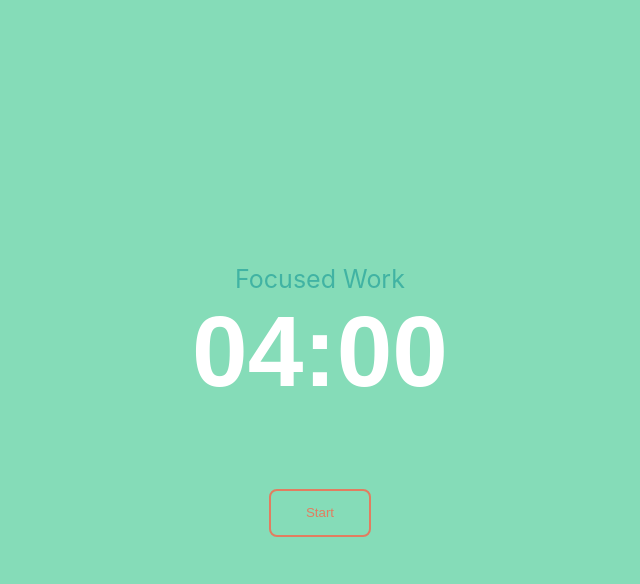
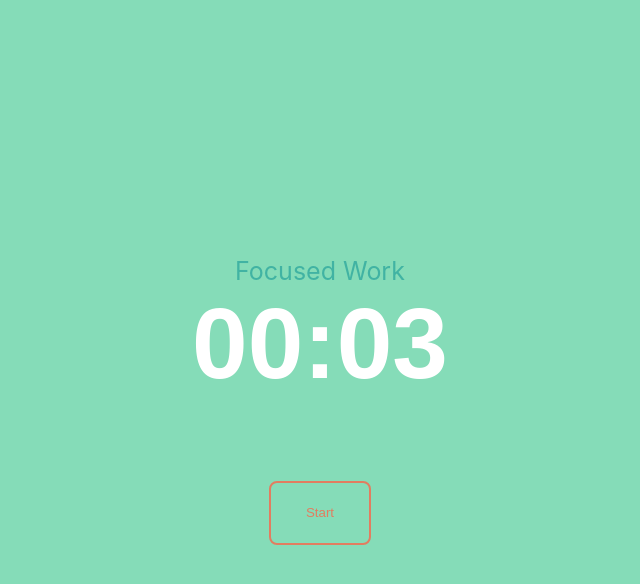
Before and after one commit to allendo1998/pomodoro, a plain HTML site: page index.html in a window 1280 px wide. Both pictures are taken after a click on the button "Start". Shown: the whole page, without its empty margins (320-960 px from the left). Drawn offline with Linux system fonts and the light colour scheme.

Commit message:
display countdown timer

```diff
--- a/index.html
+++ b/index.html
@@ -6,6 +6,7 @@
     <meta name="viewport" content="width=device-width, initial-scale=1.0">
     <link rel="stylesheet" href="styles.css">
     <title>Pomodoro</title>
+    <script src="timer.js"></script>
 </head>
 <body>
     <div class = "card">
@@ -14,12 +15,15 @@
         </div>
 
         <div class="timer">
-            <h2>04:00</h2>
+            <h2 id="time">04:00</h2>
         </div>
 
         <div class="startButton">
-            <button class="btn">Start</button>
+            <button class="btn"onclick="startPomodoro()">Start</button>
         </div>
     </div>
 </body>
 </html>
+
+
+<!-- 300, 500 -->
--- a/styles.css
+++ b/styles.css
@@ -31,7 +31,7 @@ body {
 .btn {
     margin-top:10vh;
     width: 40%;
-    height: 6vh;
+    height: 8vh;
     background-color: transparent;
     color: #E27D60;
     border: 2px solid #E27D60;
--- a/timer.js
+++ b/timer.js
@@ -1,27 +1,39 @@
-// const minutes = Math.floor(remainingSeconds / 60);
-// const seconds = remainingSeconds % 60;
 
-startTimer(5);
+var isActive = null;
 
 function startTimer(duration){
     var remainingSeconds = duration;
+    var minutes = 0;
+    var seconds = 0;
+
     if(remainingSeconds === 0){
-        console.log("Complete");
         return 0;
     }
 
     interval = setInterval(() => {
         remainingSeconds--;
-        console.log(remainingSeconds);
 
+        minutes = getMinutes(remainingSeconds);
+        seconds = getSeconds(remainingSeconds);
+
+        document.getElementById("time").innerHTML = minutes.toString().padStart(2, "0") + ":" + seconds.toString().padStart(2, "0");
         if(remainingSeconds === 0){
-
             clearInterval(interval);
         }
     },1000);
 }
 
+function getMinutes(duration){
+    minutes = Math.floor(duration /60);
+    return minutes;
+}
+
+function getSeconds(duration){
+    return seconds = duration % 60;
+}
+
+
 
 function startPomodoro(){
-    console.log("Helloe World");
+    startTimer(5);
 }
```
Also changed, not shown: 1 other file.
